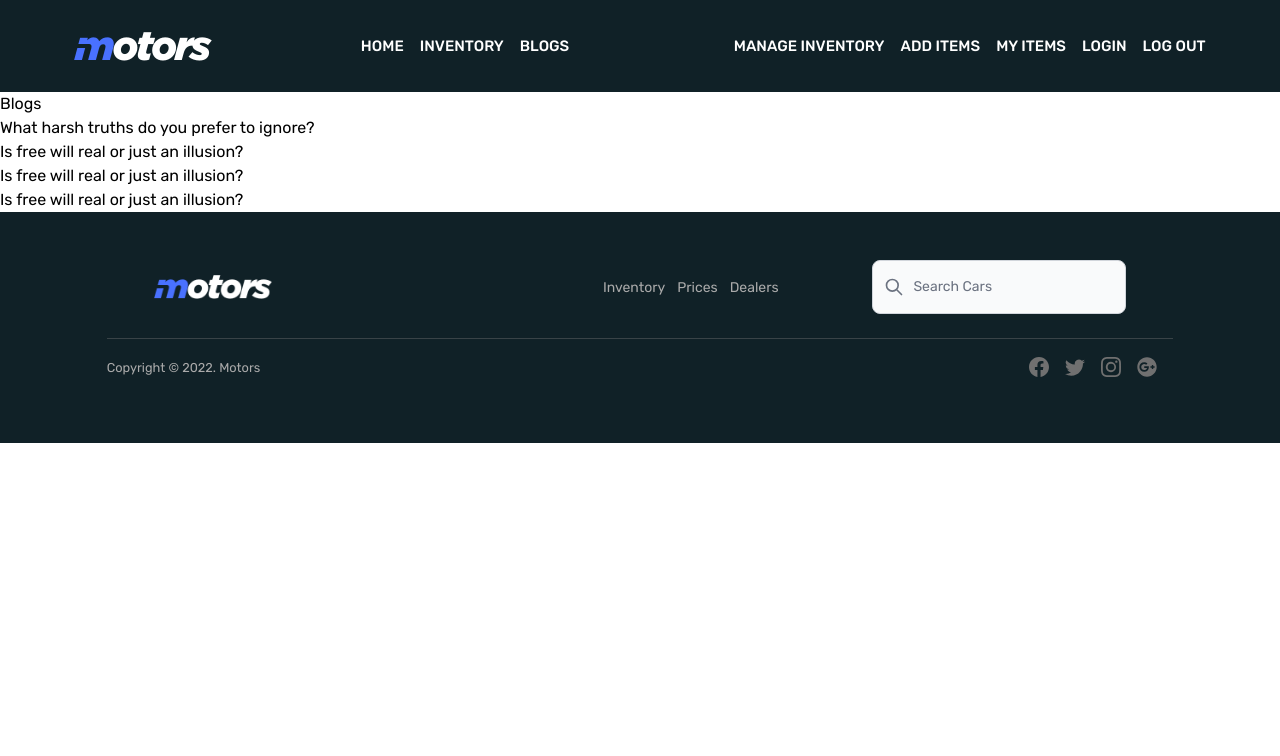
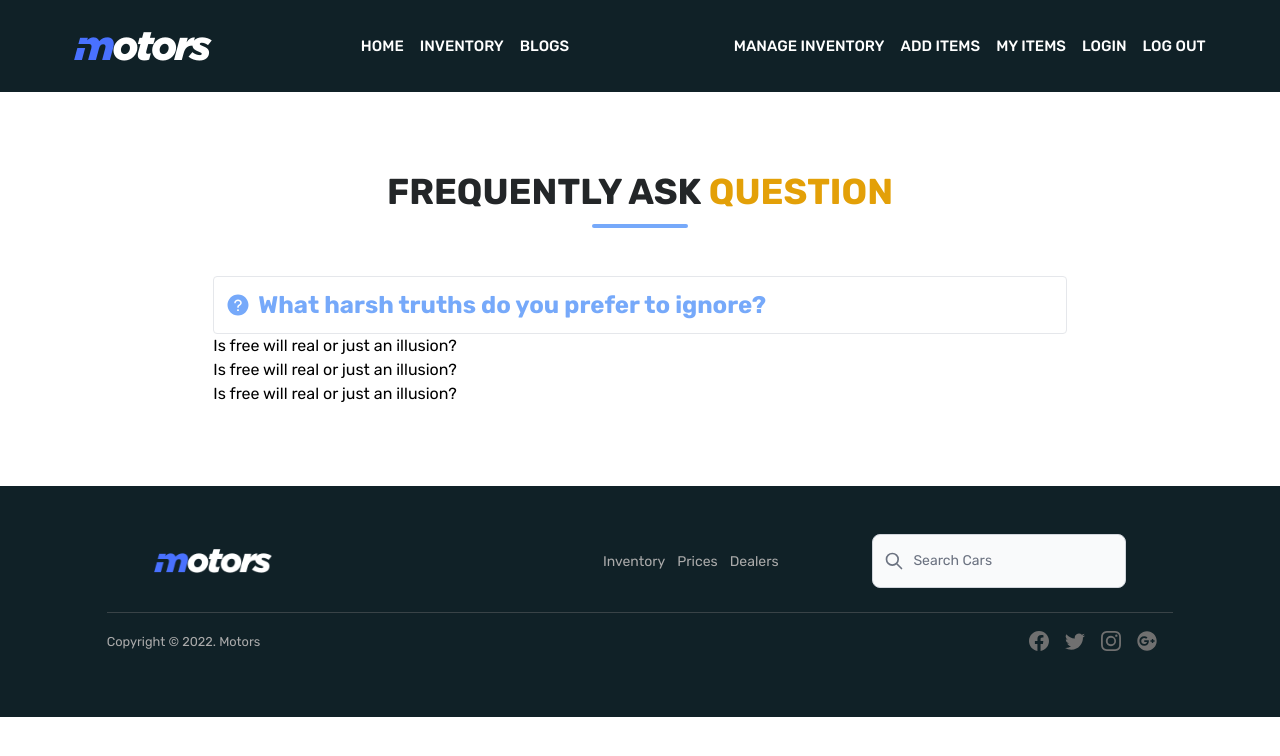
Before and after one commit to NishatFariza/motors-car-client, a React (Create React App) app: page /blogs in a window 1280 px wide. Shown: the top 756 px of the page. Built offline with nearby package versions, Linux system fonts and the light colour scheme.

Commit message:
blogs title added and style

```diff
--- a/src/pages/Blogs/Blogs.jsx
+++ b/src/pages/Blogs/Blogs.jsx
@@ -1,4 +1,5 @@
 import React from "react";
+import { AiFillQuestionCircle } from "react-icons/ai";
 import {
   Accordion,
   AccordionItem,
@@ -9,12 +10,16 @@ import {
 
 const Blogs = () => {
   return (
-    <div>
-      <h2>Blogs</h2>
+    <div className="mx-auto w-8/12 container py-20">
+      <h2 className="text-center mb-3 text-4xl font-bold primary-color">
+        FREQUENTLY ASK <span className="text-yellow-400">QUESTION</span>
+      </h2>
+      <div className="h-1 w-24 rounded-lg bg-blue-400 mx-auto mb-12"></div>
       <Accordion>
         <AccordionItem>
-          <AccordionItemHeading>
-            <AccordionItemButton>
+          <AccordionItemHeading className="border p-3 rounded">
+            <AccordionItemButton className="text-2xl font-bold text-blue-400 flex items-center">
+              <AiFillQuestionCircle className="mr-2"></AiFillQuestionCircle>
               What harsh truths do you prefer to ignore?
             </AccordionItemButton>
           </AccordionItemHeading>
--- a/src/pages/Shared/Header/Header.jsx
+++ b/src/pages/Shared/Header/Header.jsx
@@ -6,9 +6,9 @@ import "./Header.css";
 const Header = () => {
   return (
     <nav className="flex justify-around items-center shared-bg py-5 text-white ">
-      <div>
+      <Link to="/" className="cursor-pointer">
         <img src={logo} alt="" />
-      </div>
+      </Link>
       <div>
         <Link className=" duration-500 menu-text" to="/">
           HOME
--- a/src/pages/Shared/NotFound/NotFound.jsx
+++ b/src/pages/Shared/NotFound/NotFound.jsx
@@ -8,9 +8,12 @@ const NotFound = () => {
         <h2 className="text-4xl font-bold primary-color">
           THE PAGE YOU ARE LOOKING FOR <br /> DOES NOT EXIST
         </h2>
-        <p className="text-4xl font-bold text-stone-500 my-8">404</p>
+        <p className="text-4xl font-bold text-stone-500 my-10">404</p>
         <img src="" alt="" />
-        <Link to='/' className=" bg-blue-500 px-6 py-3 rounded hover:bg-yellow-400 hover:text-white duration-500 font-semibold text-white my-6">
+        <Link
+          to="/"
+          className=" bg-blue-500 px-6 py-3 rounded hover:bg-yellow-400 hover:text-white duration-500 font-semibold text-white my-6"
+        >
           HOME PAGE
         </Link>
       </div>
```
